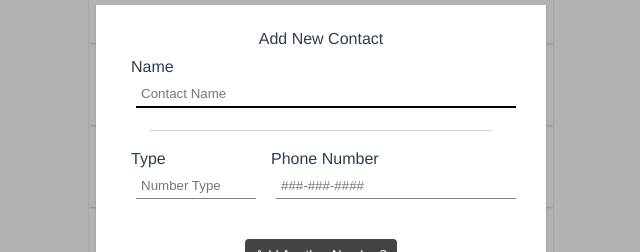
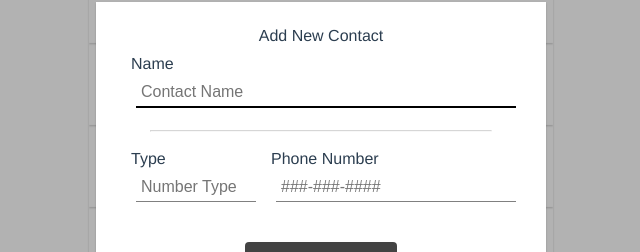
Before and after one commit to Michael-Hanley/PhoneBook, a Vue app: page / in a window 1280 px wide. Both pictures are taken after a click on the button "Add Contact +". Shown: the part 220-472 px from the top of the page, without its empty margins (319-959 px from the left). Built offline with nearby package versions, Linux system fonts and the light colour scheme.

Commit message:
Add autocomplete prop to InputField

```diff
--- a/src/components/InputField.vue
+++ b/src/components/InputField.vue
@@ -6,6 +6,7 @@
     <input
       ref="inputRef"
       :id="inputId"
+      :autocomplete="autocomplete"
       class="custom-input-field"
       v-model="localValue"
       @input="$emit('input', $event.target.value)"
@@ -17,7 +18,7 @@
 <script>
 export default {
   name: "InputField",
-  props: ["value", "label", "inputId", "placeholder"],
+  props: ["value", "label", "inputId", "placeholder", 'autocomplete'],
   data() {
     return {
       localValue: this.value,
@@ -38,6 +39,7 @@ export default {
   padding: 5px;
   margin: 5px;
   border: none;
+  font-size: inherit;
   outline: none;
   border-bottom: 1px solid gray;
 }
```
